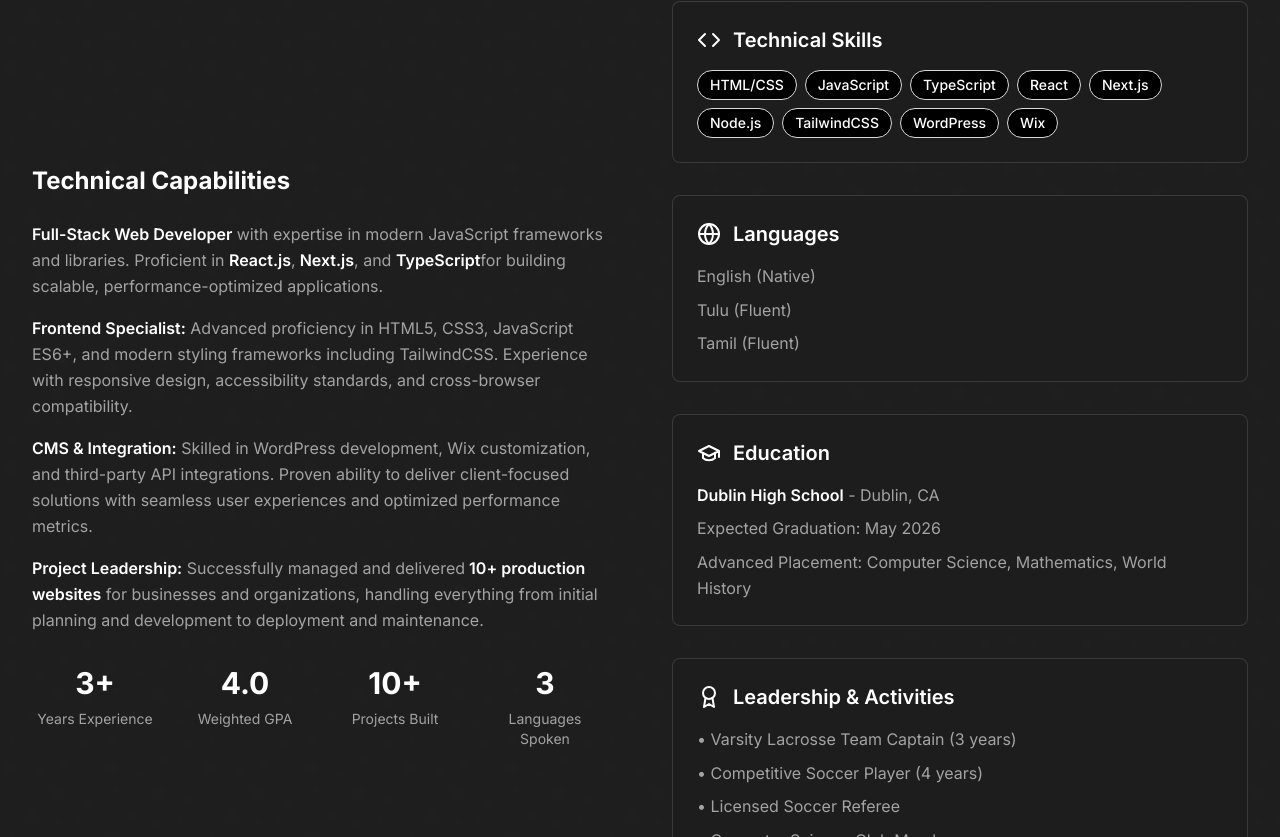
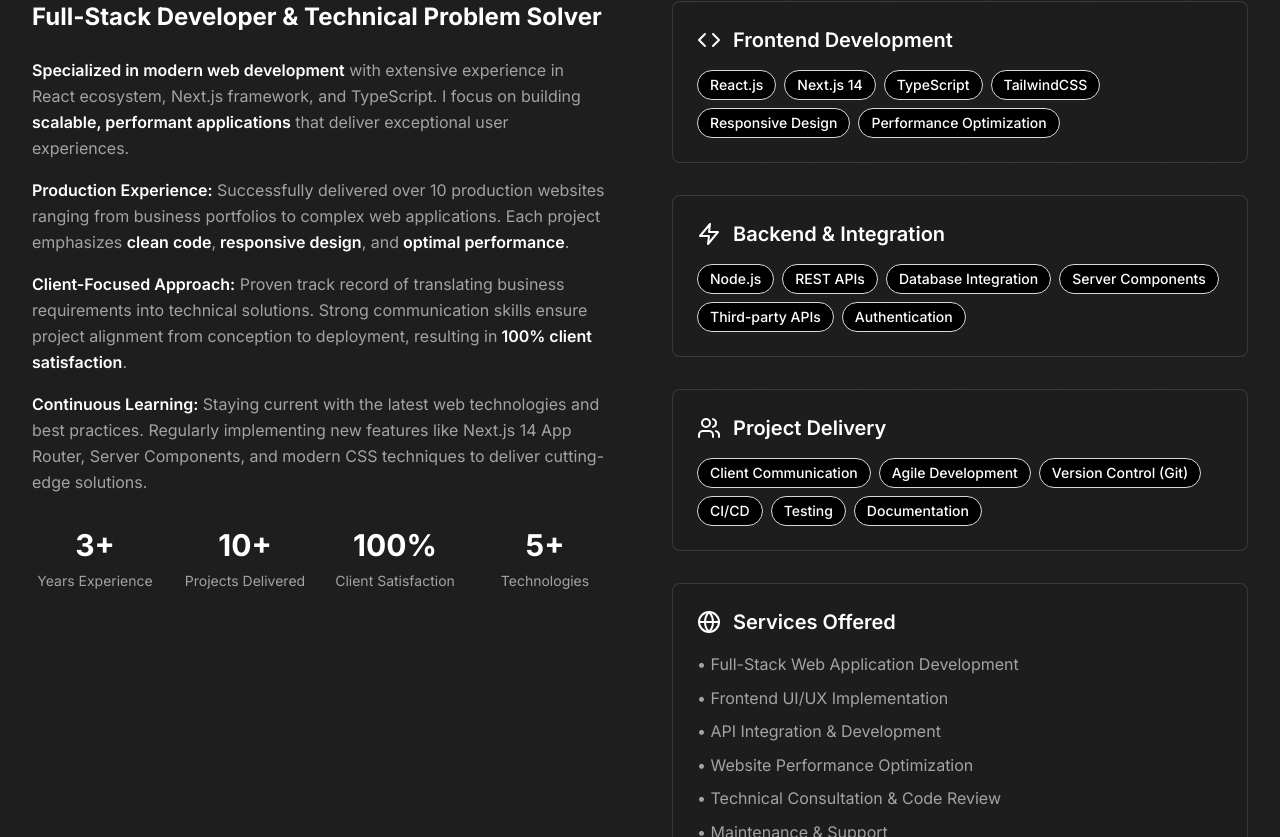
Before and after one commit to PranavAchar01/PranavAchar_PersonalPortfolio, a Next.js app: page / in a window 1280 px wide. Shown: the part 1043-1880 px from the top of the page. Built offline with nearby package versions, Linux system fonts and the light colour scheme.

Commit message:
Update About: Focus on professional expertise, remove student activities

```diff
--- a/components/About.tsx
+++ b/components/About.tsx
@@ -1,7 +1,7 @@
 'use client'
 
 import { useState, useEffect, useRef } from 'react'
-import { Code, GraduationCap, Award, Globe } from 'lucide-react'
+import { Code, Users, Zap, Globe } from 'lucide-react'
 
 const About = () => {
   const [isVisible, setIsVisible] = useState(false)
@@ -26,15 +26,27 @@ const About = () => {
 
   const stats = [
     { number: '3+', label: 'Years Experience' },
-    { number: '4.0', label: 'Weighted GPA' },
-    { number: '10+', label: 'Projects Built' },
-    { number: '3', label: 'Languages Spoken' },
+    { number: '10+', label: 'Projects Delivered' },
+    { number: '100%', label: 'Client Satisfaction' },
+    { number: '5+', label: 'Technologies' },
   ]
 
-  const skills = {
-    technical: ['HTML/CSS', 'JavaScript', 'TypeScript', 'React', 'Next.js', 'Node.js', 'TailwindCSS', 'WordPress', 'Wix'],
-    languages: ['English (Native)', 'Tulu (Fluent)', 'Tamil (Fluent)'],
-    soft: ['Leadership', 'Teamwork', 'Time Management', 'Problem Solving', 'Communication', 'Attention to Detail']
+  const expertise = {
+    frontend: {
+      title: 'Frontend Development',
+      icon: <Code className="text-pure-white" size={24} />,
+      skills: ['React.js', 'Next.js 14', 'TypeScript', 'TailwindCSS', 'Responsive Design', 'Performance Optimization']
+    },
+    backend: {
+      title: 'Backend & Integration',
+      icon: <Zap className="text-pure-white" size={24} />,
+      skills: ['Node.js', 'REST APIs', 'Database Integration', 'Server Components', 'Third-party APIs', 'Authentication']
+    },
+    delivery: {
+      title: 'Project Delivery',
+      icon: <Users className="text-pure-white" size={24} />,
+      skills: ['Client Communication', 'Agile Development', 'Version Control (Git)', 'CI/CD', 'Testing', 'Documentation']
+    }
   }
 
   return (
@@ -56,43 +68,45 @@ const About = () => {
           isVisible ? 'opacity-100 translate-y-0' : 'opacity-0 translate-y-8'
         }`}>
           <h2 className="text-3xl sm:text-4xl lg:text-5xl font-bold mb-6">
-            About <span className="gradient-text">Me</span>
+            Professional <span className="gradient-text">Expertise</span>
           </h2>
           <p className="text-lg text-medium-gray max-w-3xl mx-auto">
-            Passionate student developer combining academic excellence with real-world experience
+            Delivering high-quality web solutions with modern technologies and best practices
           </p>
         </div>
 
-        <div className="grid lg:grid-cols-2 gap-16 items-center">
-          {/* Left Column - Bio & Story */}
+        <div className="grid lg:grid-cols-2 gap-16 items-start">
+          {/* Left Column - Professional Summary */}
           <div className={`space-y-8 transition-all duration-1000 delay-200 ${
             isVisible ? 'opacity-100 translate-x-0' : 'opacity-0 -translate-x-8'
           }`}>
             <div className="space-y-6">
               <h3 className="text-2xl font-bold text-pure-white mb-4">
-                Technical Capabilities
+                Full-Stack Developer & Technical Problem Solver
               </h3>
               <div className="space-y-4 text-medium-gray leading-relaxed">
                 <p>
-                  <span className="text-pure-white font-semibold">Full-Stack Web Developer</span> with expertise in
-                  modern JavaScript frameworks and libraries. Proficient in <span className="text-pure-white font-semibold">React.js</span>,
-                  <span className="text-pure-white font-semibold"> Next.js</span>, and <span className="text-pure-white font-semibold">TypeScript</span>
-                  for building scalable, performance-optimized applications.
+                  <span className="text-pure-white font-semibold">Specialized in modern web development</span> with extensive experience in
+                  React ecosystem, Next.js framework, and TypeScript. I focus on building
+                  <span className="text-pure-white font-semibold"> scalable, performant applications</span> that deliver exceptional user experiences.
                 </p>
                 <p>
-                  <span className="text-pure-white font-semibold">Frontend Specialist:</span> Advanced proficiency in
-                  HTML5, CSS3, JavaScript ES6+, and modern styling frameworks including TailwindCSS.
-                  Experience with responsive design, accessibility standards, and cross-browser compatibility.
+                  <span className="text-pure-white font-semibold">Production Experience:</span> Successfully delivered
+                  over 10 production websites ranging from business portfolios to complex web applications.
+                  Each project emphasizes <span className="text-pure-white font-semibold">clean code</span>,
+                  <span className="text-pure-white font-semibold"> responsive design</span>, and
+                  <span className="text-pure-white font-semibold"> optimal performance</span>.
                 </p>
                 <p>
-                  <span className="text-pure-white font-semibold">CMS & Integration:</span> Skilled in WordPress development,
-                  Wix customization, and third-party API integrations. Proven ability to deliver client-focused solutions
-                  with seamless user experiences and optimized performance metrics.
+                  <span className="text-pure-white font-semibold">Client-Focused Approach:</span> Proven track record of
+                  translating business requirements into technical solutions. Strong communication skills ensure
+                  project alignment from conception to deployment, resulting in
+                  <span className="text-pure-white font-semibold"> 100% client satisfaction</span>.
                 </p>
                 <p>
-                  <span className="text-pure-white font-semibold">Project Leadership:</span> Successfully managed and delivered
-                  <span className="text-pure-white font-semibold"> 10+ production websites</span> for businesses and organizations,
-                  handling everything from initial planning and development to deployment and maintenance.
+                  <span className="text-pure-white font-semibold">Continuous Learning:</span> Staying current with
+                  the latest web technologies and best practices. Regularly implementing new features like
+                  Next.js 14 App Router, Server Components, and modern CSS techniques to deliver cutting-edge solutions.
                 </p>
               </div>
             </div>
@@ -117,18 +131,18 @@ const About = () => {
             </div>
           </div>
 
-          {/* Right Column - Skills & Highlights */}
+          {/* Right Column - Technical Expertise */}
           <div className={`space-y-8 transition-all duration-1000 delay-400 ${
             isVisible ? 'opacity-100 translate-x-0' : 'opacity-0 translate-x-8'
           }`}>
-            {/* Technical Skills */}
+            {/* Frontend Development */}
             <div className="glass-effect rounded-lg p-6">
               <div className="flex items-center mb-4">
-                <Code className="mr-3 text-pure-white" size={24} />
-                <h4 className="text-xl font-semibold text-pure-white">Technical Skills</h4>
+                {expertise.frontend.icon}
+                <h4 className="text-xl font-semibold text-pure-white ml-3">{expertise.frontend.title}</h4>
               </div>
               <div className="flex flex-wrap gap-2">
-                {skills.technical.map((skill, index) => (
+                {expertise.frontend.skills.map((skill) => (
                   <span
                     key={skill}
                     className="px-3 py-1 bg-pure-black text-pure-white rounded-full text-sm font-medium border border-light-gray"
@@ -139,55 +153,78 @@ const About = () => {
               </div>
             </div>
 
-            {/* Languages */}
+            {/* Backend & Integration */}
             <div className="glass-effect rounded-lg p-6">
               <div className="flex items-center mb-4">
-                <Globe className="mr-3 text-pure-white" size={24} />
-                <h4 className="text-xl font-semibold text-pure-white">Languages</h4>
+                {expertise.backend.icon}
+                <h4 className="text-xl font-semibold text-pure-white ml-3">{expertise.backend.title}</h4>
               </div>
-              <div className="space-y-2">
-                {skills.languages.map((language, index) => (
-                  <div key={language} className="text-medium-gray">
-                    {language}
-                  </div>
+              <div className="flex flex-wrap gap-2">
+                {expertise.backend.skills.map((skill) => (
+                  <span
+                    key={skill}
+                    className="px-3 py-1 bg-pure-black text-pure-white rounded-full text-sm font-medium border border-light-gray"
+                  >
+                    {skill}
+                  </span>
                 ))}
               </div>
             </div>
 
-            {/* Education Highlight */}
+            {/* Project Delivery */}
             <div className="glass-effect rounded-lg p-6">
               <div className="flex items-center mb-4">
-                <GraduationCap className="mr-3 text-pure-white" size={24} />
-                <h4 className="text-xl font-semibold text-pure-white">Education</h4>
+                {expertise.delivery.icon}
+                <h4 className="text-xl font-semibold text-pure-white ml-3">{expertise.delivery.title}</h4>
               </div>
-              <div className="space-y-2">
-                <p className="text-medium-gray">
-                  <span className="text-pure-white font-semibold">Dublin High School</span> - Dublin, CA
-                </p>
-                <p className="text-medium-gray">
-                  Expected Graduation: May 2026
-                </p>
-                <p className="text-medium-gray">
-                  Advanced Placement: Computer Science, Mathematics, World History
-                </p>
+              <div className="flex flex-wrap gap-2">
+                {expertise.delivery.skills.map((skill) => (
+                  <span
+                    key={skill}
+                    className="px-3 py-1 bg-pure-black text-pure-white rounded-full text-sm font-medium border border-light-gray"
+                  >
+                    {skill}
+                  </span>
+                ))}
               </div>
             </div>
 
-            {/* Leadership */}
+            {/* Services Offered */}
             <div className="glass-effect rounded-lg p-6">
               <div className="flex items-center mb-4">
-                <Award className="mr-3 text-pure-white" size={24} />
-                <h4 className="text-xl font-semibold text-pure-white">Leadership & Activities</h4>
+                <Globe className="text-pure-white" size={24} />
+                <h4 className="text-xl font-semibold text-pure-white ml-3">Services Offered</h4>
               </div>
               <div className="space-y-2 text-medium-gray">
-                <p>• Varsity Lacrosse Team Captain (3 years)</p>
-                <p>• Competitive Soccer Player (4 years)</p>
-                <p>• Licensed Soccer Referee</p>
-                <p>• Computer Science Club Member</p>
-                <p>• Business Club Participant</p>
+                <p>• Full-Stack Web Application Development</p>
+                <p>• Frontend UI/UX Implementation</p>
+                <p>• API Integration & Development</p>
+                <p>• Website Performance Optimization</p>
+                <p>• Technical Consultation & Code Review</p>
+                <p>• Maintenance & Support</p>
               </div>
             </div>
           </div>
+        </div>
+
+        {/* Call to Action */}
+        <div className={`text-center mt-16 transition-all duration-1000 delay-600 ${
+          isVisible ? 'opacity-100 translate-y-0' : 'opacity-0 translate-y-8'
+        }`}>
+          <p className="text-lg text-medium-gray mb-6">
+            Looking for a developer who delivers quality on time?
+          </p>
+          <a
+            href="#contact"
+            onClick={(e) => {
+              e.preventDefault()
+              const contactSection = document.querySelector('#contact')
+              contactSection?.scrollIntoView({ behavior: 'smooth' })
+            }}
+            className="inline-flex items-center px-8 py-4 bg-pure-white text-off-black rounded-lg font-semibold hover:bg-light-gray transition-all duration-300 transform hover:scale-105"
+          >
+            Let's Discuss Your Project
+          </a>
         </div>
       </div>
     </section>
```
